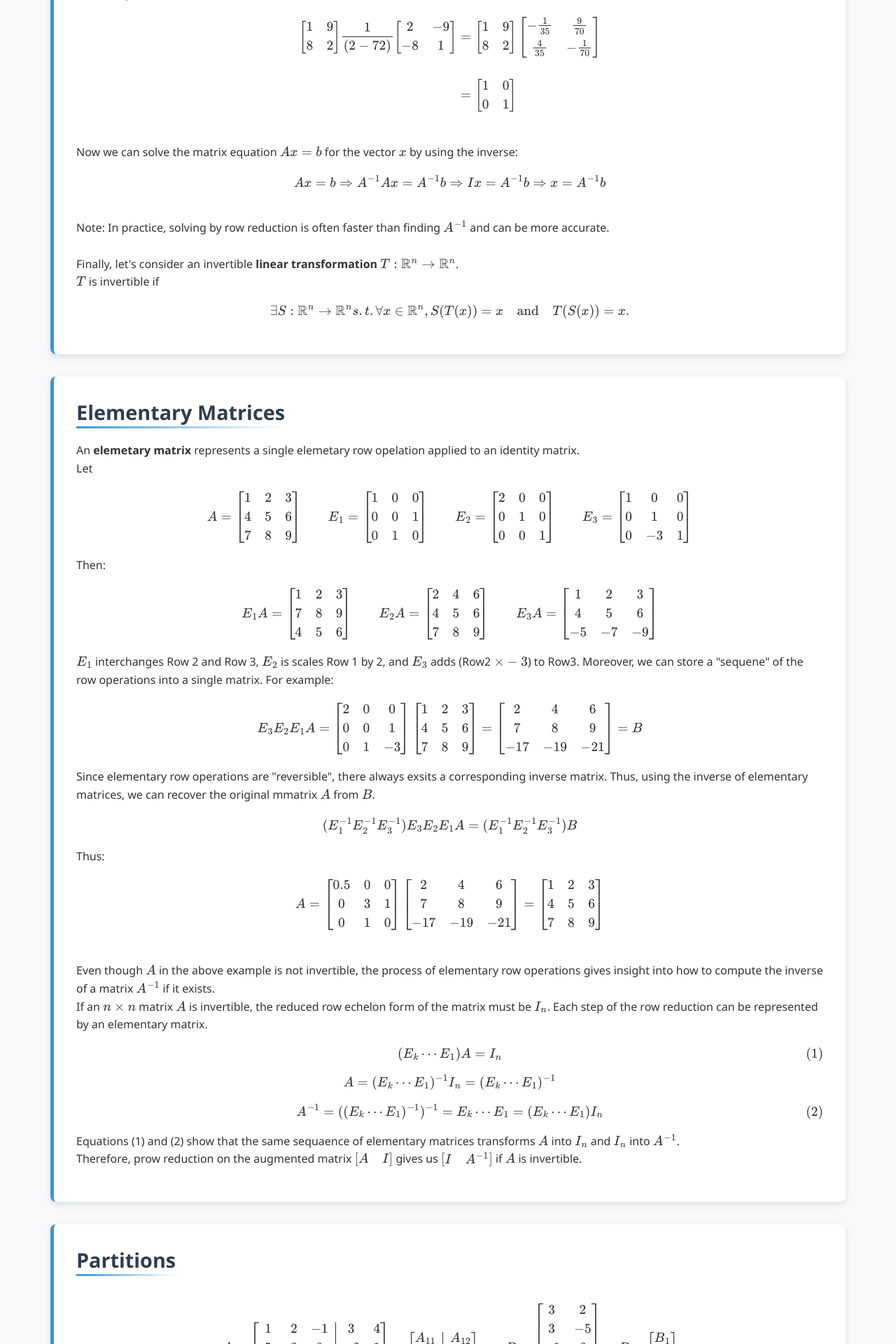
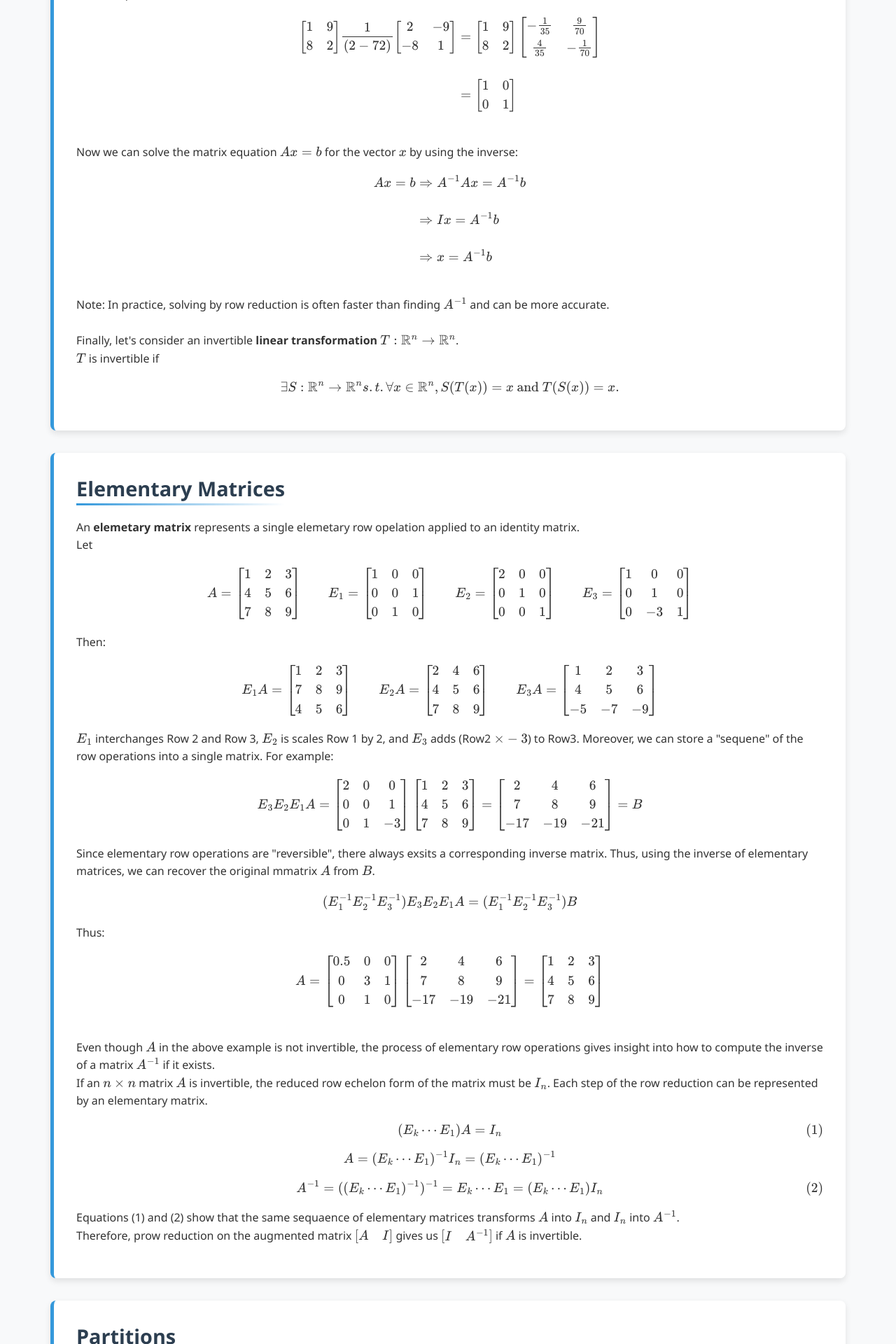
Before and after one commit to Yusukey01/yusukey01.github.io, a Jekyll site: the page built from Mathematics/Linear_algebra/matrix_algebra.html, in a window 1280 px wide. Shown: the part 3512-5432 px from the top of the page at 70% size. Built offline with Jekyll 4.4.1, drawn with Linux system fonts in a browser that asks for light colours.

Commit message:
organizing stext

```diff
--- a/Mathematics/Linear_algebra/matrix_algebra.html
+++ b/Mathematics/Linear_algebra/matrix_algebra.html
@@ -146,7 +146,11 @@ description: Learn about diagonal matrix, transpose & inverse of matrices, parti
             <br>
             Now we can solve the matrix equation \(Ax = b\) for the vector \(x\) by using the inverse:
             \[
-            Ax=b  \Rightarrow  A^{-1}Ax= A^{-1}b  \Rightarrow  Ix = A^{-1}b \Rightarrow x = A^{-1}b
+            \begin{align*}
+            Ax=b  &\Rightarrow  A^{-1}Ax= A^{-1}b  \\\\
+                  &\Rightarrow  Ix = A^{-1}b \\\\
+                  &\Rightarrow x = A^{-1}b
+            \end{align*}
             \]
             <br>
             Note: In practice, solving by row reduction is often faster than finding \(A^{-1}\) and can be more accurate.
@@ -154,7 +158,7 @@ description: Learn about diagonal matrix, transpose & inverse of matrices, parti
             Finally, let's consider an invertible <strong>linear transformation</strong> \(T:\mathbb{R}^n \to \mathbb{R}^n\).
             <br>
             \(T\) is invertible if
-            \[\exists S: \mathbb{R}^n \to \mathbb{R}^n s.t. \forall x \in \mathbb{R}^n, S(T(x))=x \quad \text{and} \quad T(S(x))=x.\]
+            \[\exists S: \mathbb{R}^n \to \mathbb{R}^n s.t. \forall x \in \mathbb{R}^n, S(T(x))=x \text{ and } T(S(x))=x.\]
             </p>
             </section>
 
```
